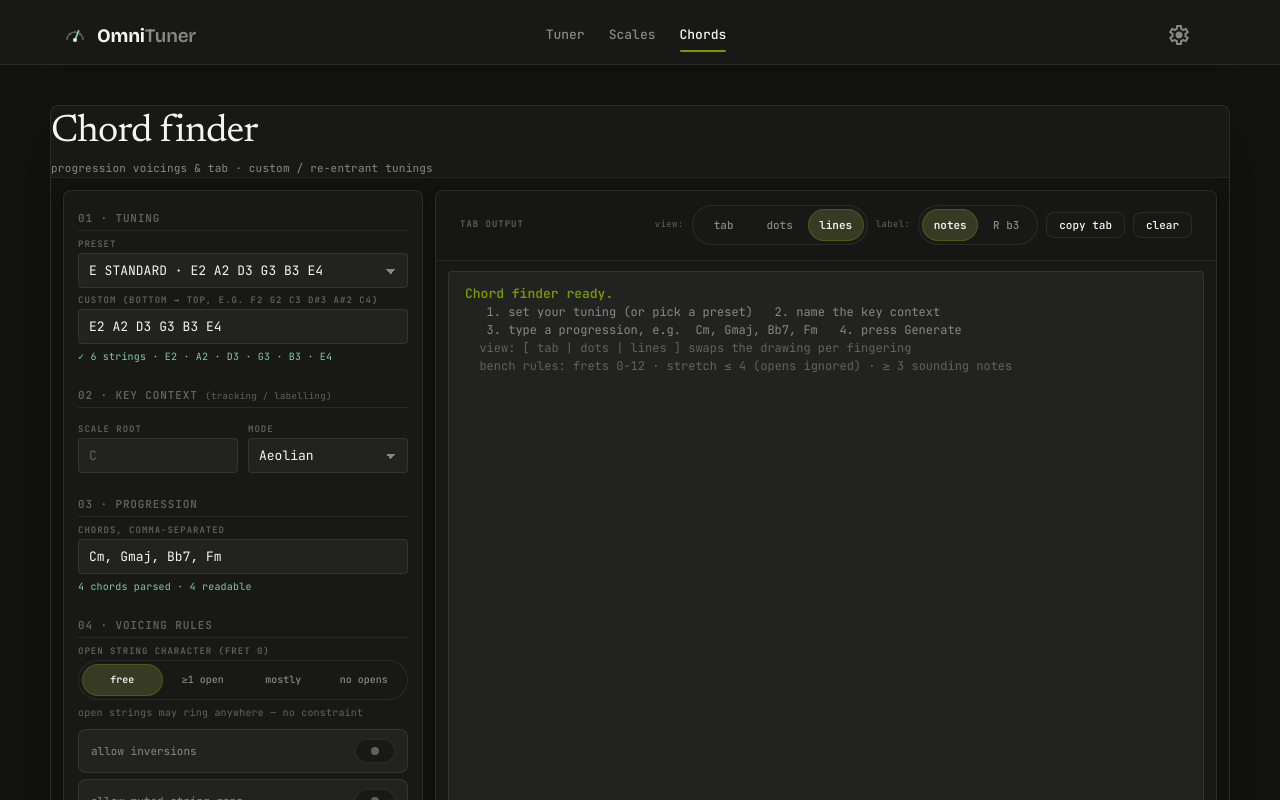
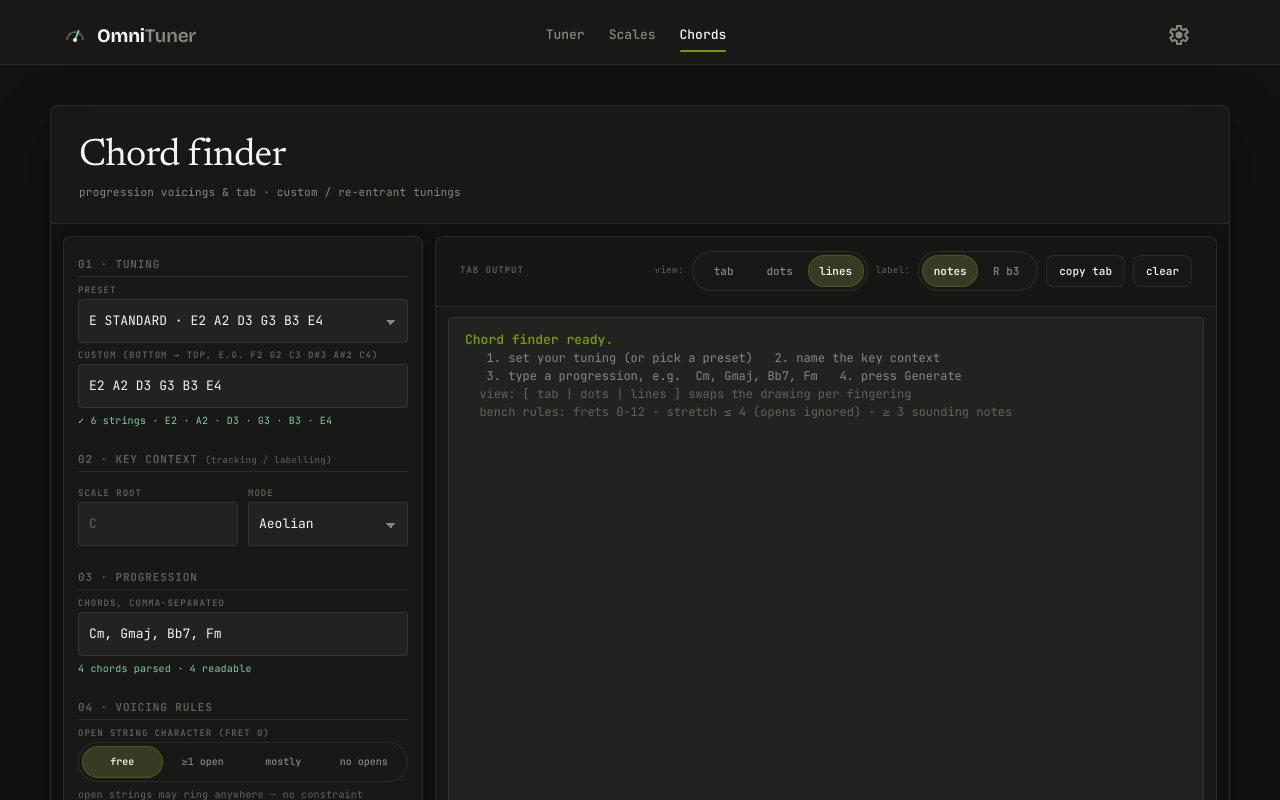
Before and after one commit to sawayaka143/OmniTuner, an Angular app: page /chords in a window 1280 px wide. Shown: the top 800 px of the page. Built offline with nearby package versions, Linux system fonts and the light colour scheme.

Commit message:
refactor(styles): standardize control heights and improve button sizing across components

```diff
--- a/src/app/chord-finder/chord-finder.scss
+++ b/src/app/chord-finder/chord-finder.scss
@@ -35,6 +35,15 @@
 }
 
 /* ════════════════ Header ════════════════ */
+
+.workbench-header {
+  min-height: 112px;
+  display: flex;
+  align-items: center;
+  justify-content: space-between;
+  gap: 24px;
+  padding: 24px 28px 22px;
+}
 
 .finder-title {
   min-width: 0;
@@ -113,6 +122,7 @@
 
 .field {
   width: 100%;
+  min-height: var(--ctrl-h-xl);
   background: var(--surface-container);
   border: 1px solid var(--border-subtle);
   border-radius: var(--r-sm);
@@ -181,7 +191,6 @@ select.field {
 
   button {
     min-width: unset;
-    min-height: 32px;
     padding: 0 10px;
     font-size: var(--text-xs);
     border-radius: var(--r-pill);
@@ -314,6 +323,7 @@ select.field {
 }
 
 .btn.small {
+  min-height: var(--ctrl-h-sm);
   padding: 5px 12px;
   font-size: var(--text-xs);
 }
--- a/src/app/components/instrument-manager/instrument-manager.scss
+++ b/src/app/components/instrument-manager/instrument-manager.scss
@@ -174,7 +174,7 @@
 
 .name-input {
   width: 100%;
-  min-height: 42px;
+  min-height: var(--ctrl-h-xl);
   padding: 9px 11px;
   border: 1px solid var(--border-medium);
   border-radius: var(--r-md);
@@ -234,8 +234,8 @@
 
 .step-button {
   @include icon-button();
-  width: 36px;
-  height: 34px;
+  width: var(--ctrl-h-md);
+  height: var(--ctrl-h-md);
   border-radius: var(--r-sm);
   font-size: 17px;
   touch-action: none;
@@ -302,11 +302,11 @@
 
 .cancel-button,
 .save-button {
-  min-height: 38px;
+  min-height: var(--ctrl-h-lg);
   padding: 0 16px;
   border-radius: var(--r-md);
   font-family: var(--mono);
-  font-size: 11px;
+  font-size: var(--text-xs);
   font-weight: 600;
   cursor: pointer;
   transition:
@@ -367,12 +367,8 @@
   }
 
   .note-controls {
-    grid-template-columns: 34px 56px 34px;
+    grid-template-columns: 36px 56px 36px;
     gap: 5px;
-  }
-
-  .step-button {
-    width: 34px;
   }
 }
 
--- a/src/app/components/instrument-selector/instrument-selector.scss
+++ b/src/app/components/instrument-selector/instrument-selector.scss
@@ -257,8 +257,8 @@
 
 .icon-action {
   display: grid;
-  width: 32px;
-  height: 32px;
+  width: var(--ctrl-h-sm);
+  height: var(--ctrl-h-sm);
   place-items: center;
   border-radius: var(--r-sm);
 
@@ -330,7 +330,7 @@
     /* Nested to match the specificity of the desktop trigger rules. */
     .tuning-trigger {
       min-width: 132px;
-      min-height: 34px;
+      min-height: var(--ctrl-h-sm);
       padding: 5px 12px;
       justify-content: center;
 
--- a/src/app/components/settings-panel/settings-panel.scss
+++ b/src/app/components/settings-panel/settings-panel.scss
@@ -62,7 +62,7 @@
 }
 
 .close-button {
-  @include icon-button(38px);
+  @include icon-button();
 }
 
 .settings-content {
@@ -256,7 +256,7 @@ input[type='color'] {
 }
 
 .reset-btn {
-  @include icon-button(34px);
+  @include icon-button();
 
   .material-symbols-outlined { font-size: 18px; }
 }
--- a/src/app/components/tunings-editor/tunings-editor.scss
+++ b/src/app/components/tunings-editor/tunings-editor.scss
@@ -72,8 +72,8 @@
 
 .step-button {
   @include icon-button();
-  width: 36px;
-  height: 34px;
+  width: var(--ctrl-h-md);
+  height: var(--ctrl-h-md);
   border-radius: var(--r-sm);
   font-size: 17px;
   touch-action: none;
@@ -130,7 +130,7 @@
 
 .name-input {
   width: 100%;
-  min-height: 42px;
+  min-height: var(--ctrl-h-xl);
   padding: 9px 11px;
   border: 1px solid var(--border-medium);
   border-radius: var(--r-md);
@@ -234,10 +234,10 @@
 
 .cancel-button,
 .save-button {
-  min-height: 38px;
+  min-height: var(--ctrl-h-lg);
   padding: 0 16px;
   border-radius: var(--r-md);
-  font-size: 11px;
+  font-size: var(--text-xs);
   font-weight: 600;
 }
 
@@ -272,12 +272,8 @@
   }
 
   .note-controls {
-    grid-template-columns: 34px 56px 34px;
+    grid-template-columns: 36px 56px 36px;
     gap: 5px;
-  }
-
-  .step-button {
-    width: 34px;
   }
 }
 
--- a/src/app/scales/scale-options/scale-options.scss
+++ b/src/app/scales/scale-options/scale-options.scss
@@ -48,7 +48,6 @@
 
   button {
     min-width: unset;
-    min-height: 32px;
     padding: 0 10px;
     font-size: var(--text-xs);
     border-radius: var(--r-pill);
@@ -56,9 +55,9 @@
 }
 
 .divider {
-  align-self: center;
+  align-self: flex-end;
   width: 1px;
-  height: 28px;
+  height: var(--ctrl-h-lg);
   margin: 0 2px;
   background: var(--border-subtle);
 }
@@ -73,8 +72,7 @@
 
 .label-trigger {
   @include dropdown-trigger();
-  width: auto;
-  min-height: 38px;
+  width: 150px;
   gap: 4px;
   padding: 0 12px 0 13px;
   font-size: var(--text-xs);
@@ -113,7 +111,7 @@
     background: transparent;
     color: var(--text-muted);
     font-family: var(--mono);
-    font-size: 10px;
+    font-size: var(--text-2xs);
     cursor: pointer;
     text-align: left;
     white-space: nowrap;
--- a/src/app/styles/_buttons.scss
+++ b/src/app/styles/_buttons.scss
@@ -1,7 +1,7 @@
 /// Pill-shaped action button (Play, Capture, etc.).
 /// @param {String} $variant - 'ghost' (transparent) or 'primary' (accent-filled).
 @mixin pill-action($variant: 'ghost') {
-  min-height: 40px;
+  min-height: var(--ctrl-h-lg);
   display: inline-flex;
   align-items: center;
   justify-content: center;
@@ -42,7 +42,7 @@
 
 /// Small square icon button (close, reset, edit, delete).
 /// @param {Number} $size - width and height of the button.
-@mixin icon-button($size: 36px) {
+@mixin icon-button($size: var(--ctrl-h-md)) {
   width: $size;
   height: $size;
   display: grid;
--- a/src/app/styles/_dropdown.scss
+++ b/src/app/styles/_dropdown.scss
@@ -12,7 +12,7 @@
 /// Pill-shaped dropdown trigger button.
 @mixin dropdown-trigger() {
   width: 100%;
-  min-height: 40px;
+  min-height: var(--ctrl-h-lg);
   display: flex;
   align-items: center;
   justify-content: space-between;
--- a/src/app/styles/_segmented.scss
+++ b/src/app/styles/_segmented.scss
@@ -33,6 +33,7 @@
     z-index: 1;
     flex: 0 0 auto;
     min-width: 84px;
+    min-height: var(--ctrl-h-sm);
     padding: 7px 18px;
     border: 0;
     background: transparent;
--- a/src/app/styles/_toggle.scss
+++ b/src/app/styles/_toggle.scss
@@ -4,7 +4,7 @@
 /// @param {Boolean} $with-label - render a text label alongside the lamp.
 @mixin toggle-switch($with-label: false) {
   flex-shrink: 0;
-  min-height: 24px;
+  min-height: var(--ctrl-h-lg);
   display: inline-flex;
   align-items: center;
   gap: 8px;
@@ -21,8 +21,8 @@
   @if $with-label {
     padding: 0 13px;
   } @else {
-    width: 40px;
-    height: 24px;
+    width: var(--ctrl-switch-w);
+    height: var(--ctrl-switch-h);
     display: grid;
     place-items: center;
     padding: 0;
@@ -61,50 +61,3 @@
     outline-offset: 2px;
   }
 }
-
-/// Pill-shaped toggle chip with lamp indicator dot.
-@mixin toggle-chip() {
-  min-height: 38px;
-  display: inline-flex;
-  align-items: center;
-  gap: 8px;
-  padding: 0 13px;
-  border: 1px solid var(--border-subtle);
-  border-radius: var(--r-pill);
-  background: var(--surface-container-low);
-  color: var(--text-muted);
-  font-family: var(--mono);
-  font-size: var(--text-xs);
-  cursor: pointer;
-  transition: background-color 140ms ease, border-color 140ms ease, color 140ms ease, transform 100ms ease;
-
-  &:hover,
-  &.active {
-    border-color: var(--border-medium);
-    background: var(--surface-container);
-    color: var(--text);
-  }
-
-  &:active {
-    transform: scale(0.97);
-  }
-
-  &:focus-visible {
-    outline: 2px solid var(--border-active);
-    outline-offset: 2px;
-  }
-
-  .toggle-lamp {
-    width: 6px;
-    height: 6px;
-    border-radius: 50%;
-    background: var(--text-dim);
-    box-shadow: 0 0 0 3px transparent;
-    transition: background-color 140ms ease, box-shadow 140ms ease;
-
-    &.active {
-      background: var(--scale-accent, #779900);
-      box-shadow: 0 0 0 3px color-mix(in srgb, var(--scale-accent, #779900) 18%, transparent);
-    }
-  }
-}
--- a/src/styles.scss
+++ b/src/styles.scss
@@ -33,6 +33,8 @@
   --brand: 'Bricolage Grotesque', system-ui, sans-serif;
 
   /* --- Type Scale (1.25 ratio) --- */
+  --text-3xs: 9px;
+  --text-2xs: 10px;
   --text-xs: 11px;
   --text-sm: 13px;
   --text-base: 15px;
@@ -62,6 +64,14 @@
   --scrollbar-thumb-hover: #62625d;
   --scale-accent: #779900;
   --scale-accent-ink: #121211;
+
+  /* --- Control sizing (single source of truth for control heights) --- */
+  --ctrl-h-sm: 32px; /* segmented slots, compact icon actions */
+  --ctrl-h-md: 36px; /* square icon buttons */
+  --ctrl-h-lg: 40px; /* standard: dropdown triggers, pills, .btn, labelled toggles */
+  --ctrl-h-xl: 44px; /* form fields */
+  --ctrl-switch-w: 40px; /* icon-only switch */
+  --ctrl-switch-h: 24px;
 }
 
 *,
```
